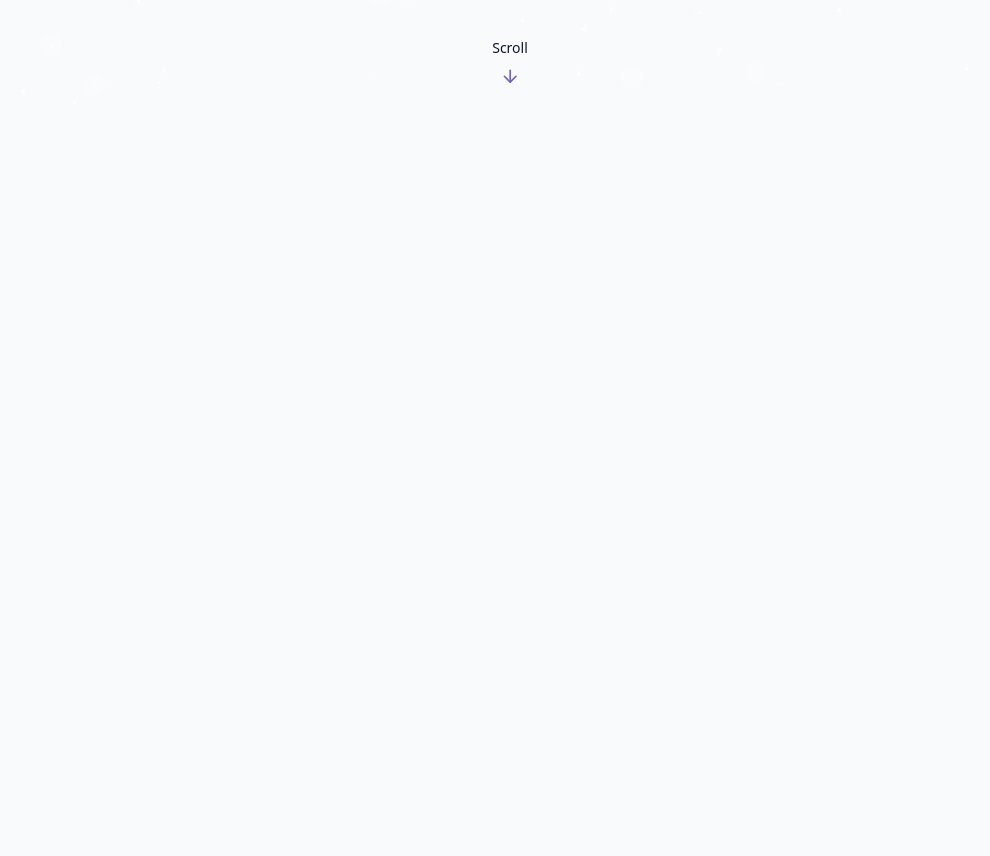
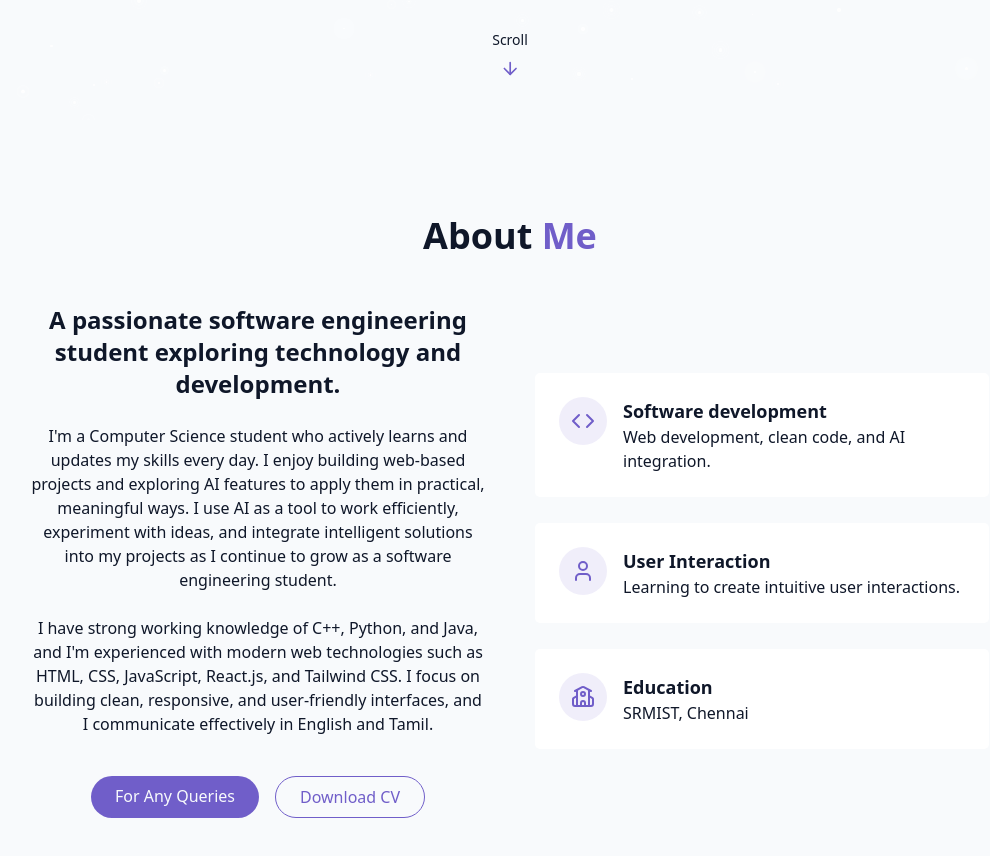
Before and after one commit to pradheepa-jshree/BEAUTIFUL-PORTFOLIO, a React (Vite) app: page / in a window 1280 px wide. Shown: the part 680-1536 px from the top of the page, without its empty margins (130-1120 px from the left). Before the commit the page ends 800 px from the top, so only its background shows below. Built offline with nearby package versions, Linux system fonts and the light colour scheme.

Commit message:
About section added

```diff
--- a/src/Pages/Home.jsx
+++ b/src/Pages/Home.jsx
@@ -2,6 +2,8 @@ import { Navbar } from "../components/Navbar";
 import { ThemeToggle } from "../components/ThemeToggle";
 import {StarBackground} from "@/components/StarBackground";
 import { HeroSection } from "../components/HeroSection";
+import { AboutSection } from "../components/AboutSection";
+
 export const Home = () => {
     return <div className="min-h-screen ">
         {/*theme toggle*/}
@@ -16,6 +18,7 @@ export const Home = () => {
         {/* main content*/}
         <main>
             <HeroSection />
+            <AboutSection />
         </main>
 
         {/* footer */}
--- /dev/null
+++ b/src/components/AboutSection.jsx
@@ -0,0 +1,99 @@
+import { Briefcase, Code, School, User } from "lucide-react";
+
+
+export const AboutSection =() => {
+    return <section id="about" className="py-24 px-4 relative">
+        {" "}
+        <div className="container mx-auto max-w-5xl">
+            <h2 className="text-3xl md:text-4xl font-bold mb-12 text-center">
+                About <span className="text-primary">Me</span>
+            </h2>
+            <div className="grid grid-cols-1 md:grid-cols-2 gap-12 items-center">
+                <div className="space-y-6">
+                    <h3 className="text-2xl font-semibold">A passionate software engineering student exploring technology and development. </h3>
+
+                    <p className="text-muted-foreground">
+                        I'm a Computer Science student who actively learns and updates my skills every day.
+                        I enjoy building web-based projects and exploring AI features to apply them in practical, meaningful ways. I use AI as a tool to work efficiently, experiment with ideas, and integrate intelligent solutions into my projects as I continue to grow as a software engineering student.
+                    </p>
+
+                    <p className="text-muted-foreground">
+                        I have strong working knowledge of C++, Python, and Java, and I'm experienced with modern web technologies such as HTML, CSS, JavaScript, React.js, and Tailwind CSS. I focus on building clean, responsive, and user-friendly interfaces, and I communicate effectively in English and Tamil.
+                    </p>
+
+                    <div className="flex flex-col sm:flex-row gap-4 pt-4 justify-center">
+                        <a href="#contact" className="cosmic-button">
+                            {""}
+                            For Any Queries
+                        </a>
+
+                        <a href="/CV.png" download="Pradheepa_Jayashree_CV" className="px-6 py-2 rounded-full border border-primary text-primary hover:bg-primary/10 transition-colors durarion-300 ">
+                            {""}
+                            Download CV
+                        </a>
+
+                    </div>
+
+                </div>
+
+                <div className="grid grid-cols-1 gap-6">
+                    <div className="gradient-border p-6 card-hover">
+                        <div className="flex items-start gap-4">
+                            <div className="p-3 rounded-full bg-primary/10">
+                            <Code className="h-6 w-6 text-primary" />
+                            </div>
+                            <div className="text-left">
+                                <h4 className="font-semibold text-lg">
+                                    Software development
+                                </h4>
+                                <p className="text-muted-foreground">
+                                    {" "}
+                                    Web development, clean code, and AI integration.
+                                </p>
+
+                            </div>
+                        </div>
+                    </div>
+                    <div className="gradient-border p-6 card-hover">
+                        <div className="flex items-start gap-4">
+                            <div className="p-3 rounded-full bg-primary/10">
+                                <User className="h-6 w-6 text-primary"/>
+                            </div>
+                            <div className="text-left">
+                                <h4 className="font-semibold text-lg">
+                                    User Interaction
+                                </h4>
+                                <p className="text-muted-foreground">
+                                    {" "}
+                                    Learning to create intuitive user interactions.
+                                </p>
+
+                            </div>
+                        </div>
+                    </div>
+                    <div className="gradient-border p-6 card-hover">
+                        <div className="flex items-start gap-4">
+                            <div className="p-3 rounded-full bg-primary/10">
+                                <School className="h-6 w-6 text-primary"/>
+                            </div>
+                            <div className="text-left">
+                                <h4 className="font-semibold text-lg">
+                                    Education
+                                </h4>
+                                <p className="text-muted-foreground">
+                                    {" "}
+                                    SRMIST, Chennai
+                                </p>
+
+                            </div>
+                        </div>
+                    </div>
+
+
+                </div>
+
+            </div>
+        </div>
+
+    </section>
+};
```
Also changed, not shown: public/CV.png (added), src/components/SkillsSection.jsx (added).
